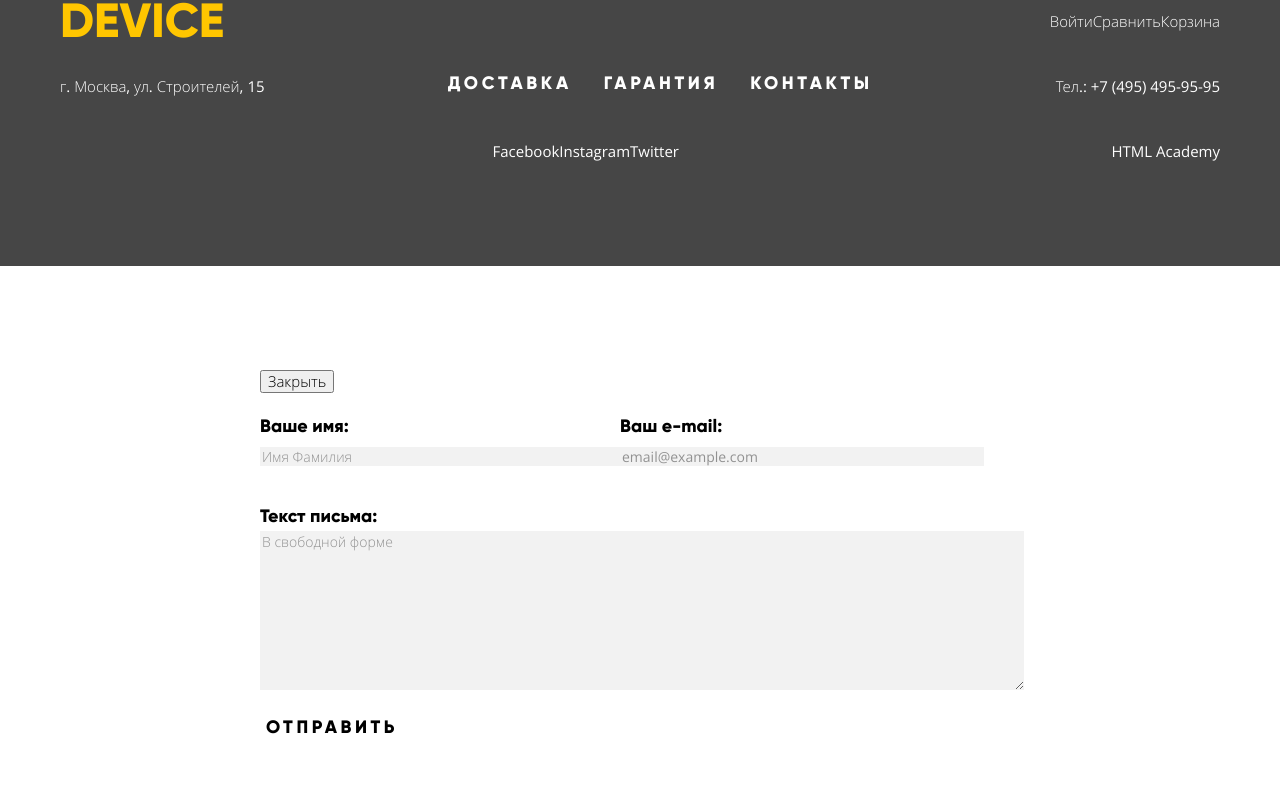
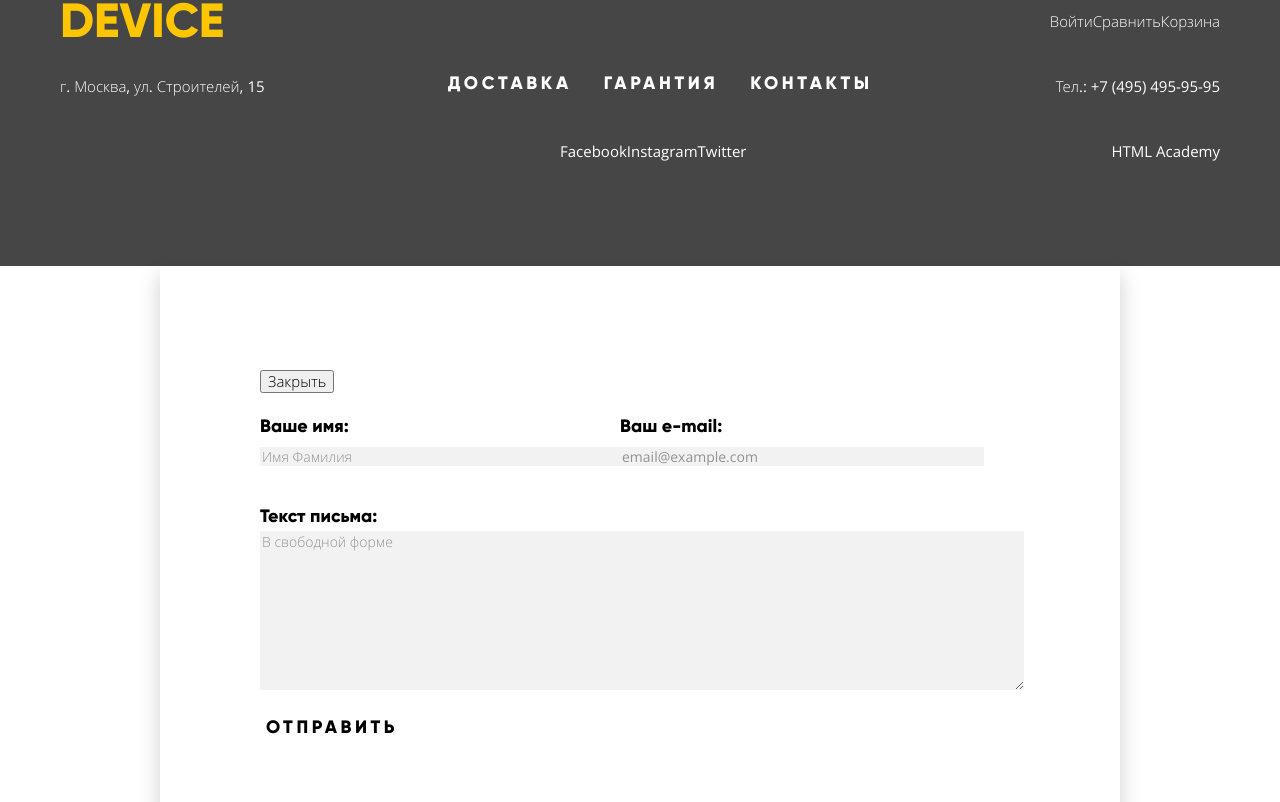
Before and after one commit to phlegmatron/633653-device, a plain HTML site: page index.html in a window 1280 px wide. Shown: the part 3498-4300 px from the top of the page. Drawn offline with nearby package versions, Linux system fonts and the light colour scheme.

Commit message:
Тень для попапа

```diff
--- a/css/style.css
+++ b/css/style.css
@@ -608,7 +608,7 @@ a.footer-logo {
 	display: flex;
 	padding: 0;
 	margin: 0;
-	margin-left: auto;
+	margin-left: 500px;
 
 	list-style: none;
 }
@@ -621,6 +621,8 @@ a.footer-logo {
 	width: 760px;
 	padding: 100px;
 	margin: 0 auto;
+
+	box-shadow: 0 10px 20px 0 rgba(4, 6, 6, 0.2);
 }
 
 .write-us {
```
